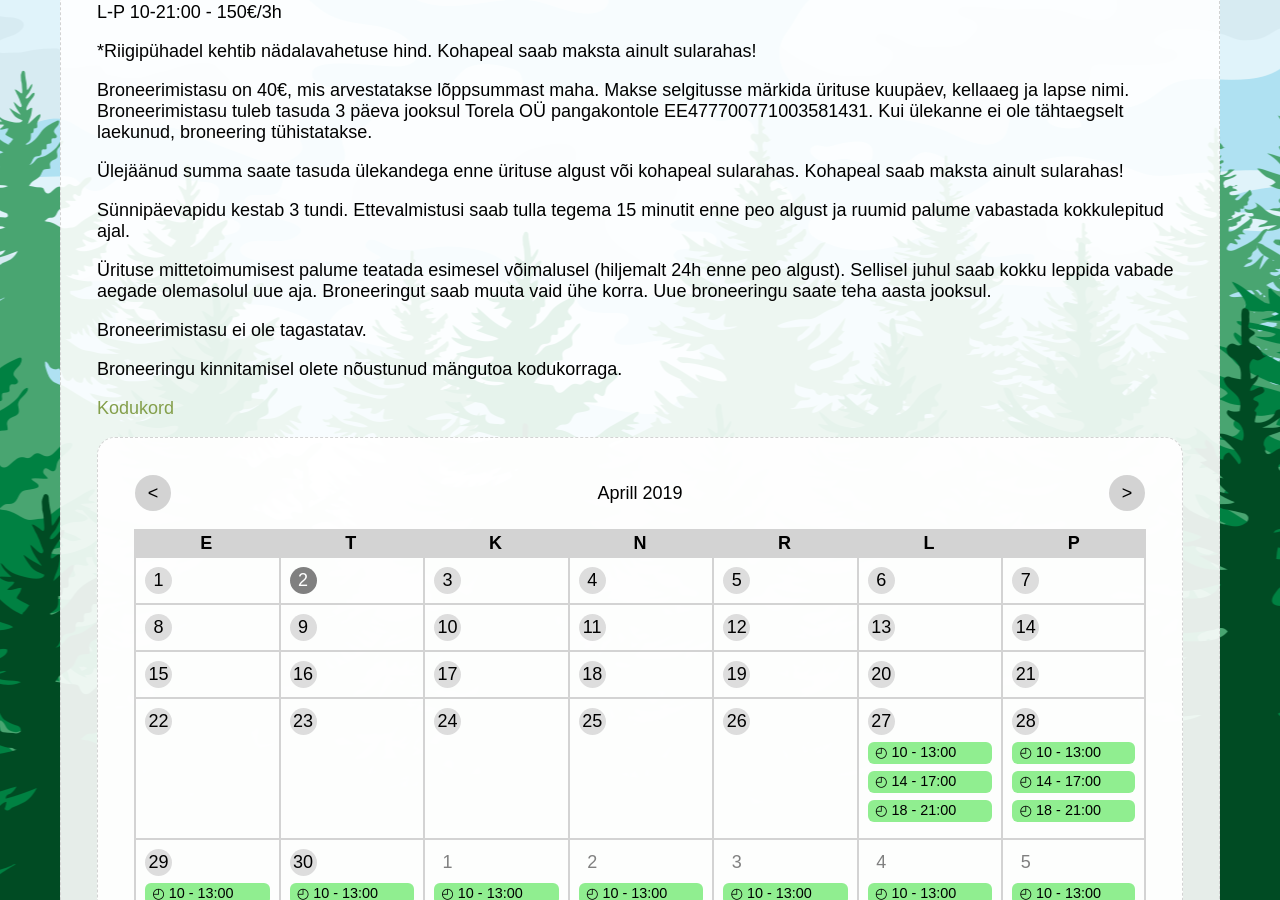
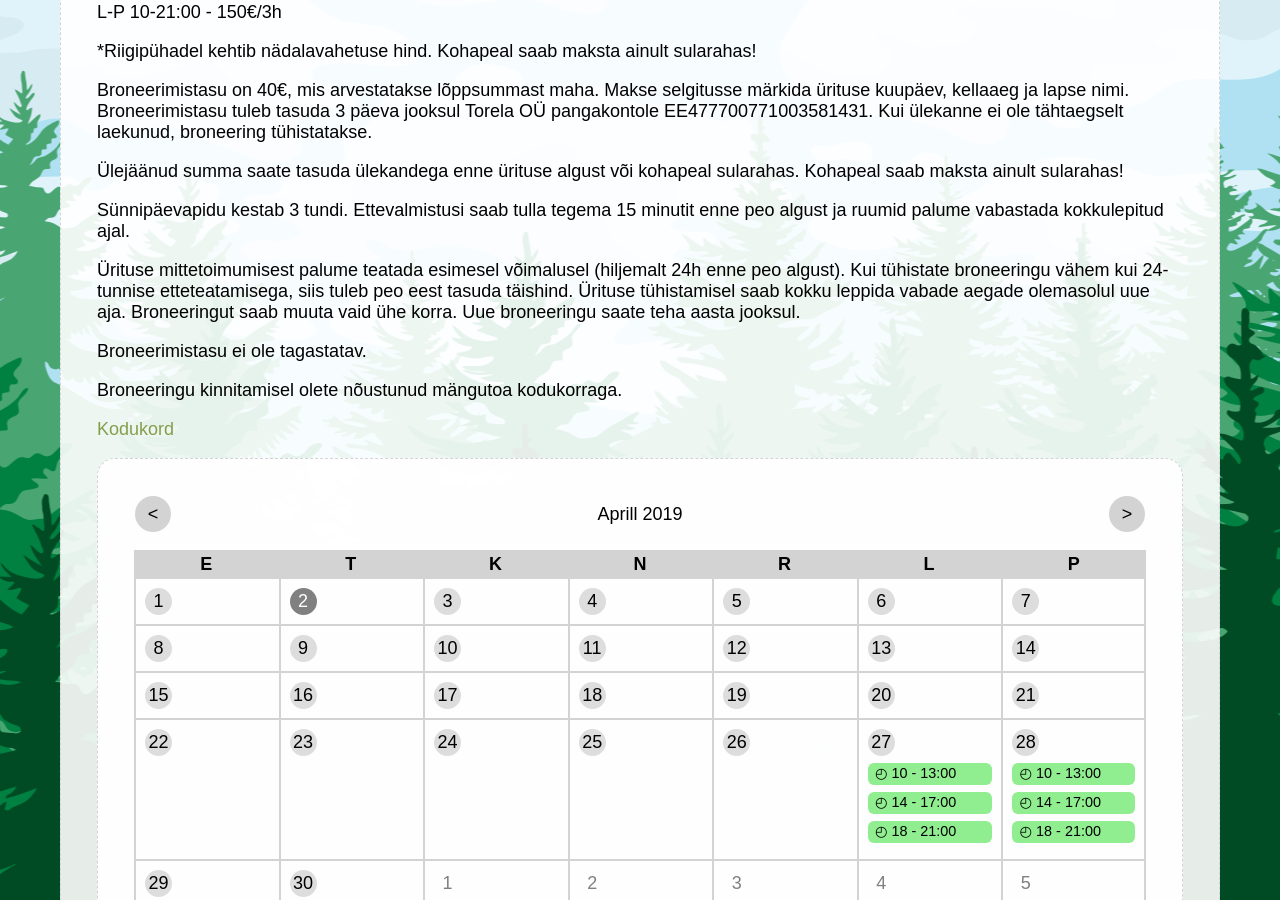
Before and after one commit to mypsik/torela, a Jekyll site: the page built from hinnakiri/index.md, in a window 1280 px wide and 900 px high, scrolled down 436 px. Built offline with Jekyll 4.4.1, drawn with Linux system fonts in a browser that asks for light colours.

Commit message:
Update index.md

```diff
--- a/hinnakiri/index.md
+++ b/hinnakiri/index.md
@@ -23,7 +23,7 @@ Broneerimistasu tuleb tasuda 3 päeva jooksul Torela OÜ pangakontole EE47770077
 
 Sünnipäevapidu kestab 3 tundi. Ettevalmistusi saab tulla tegema 15 minutit enne peo algust ja ruumid palume vabastada kokkulepitud ajal.
 
-Ürituse mittetoimumisest palume teatada esimesel võimalusel (hiljemalt 24h enne peo algust). Sellisel juhul saab kokku leppida vabade aegade olemasolul uue aja. Broneeringut saab muuta vaid ühe korra. Uue broneeringu saate teha aasta jooksul.
+Ürituse mittetoimumisest palume teatada esimesel võimalusel (hiljemalt 24h enne peo algust). Kui tühistate broneeringu vähem kui 24-tunnise etteteatamisega, siis tuleb peo eest tasuda täishind. Ürituse tühistamisel saab kokku leppida vabade aegade olemasolul uue aja. Broneeringut saab muuta vaid ühe korra. Uue broneeringu saate teha aasta jooksul.
 
 Broneerimistasu ei ole tagastatav.
 
```
